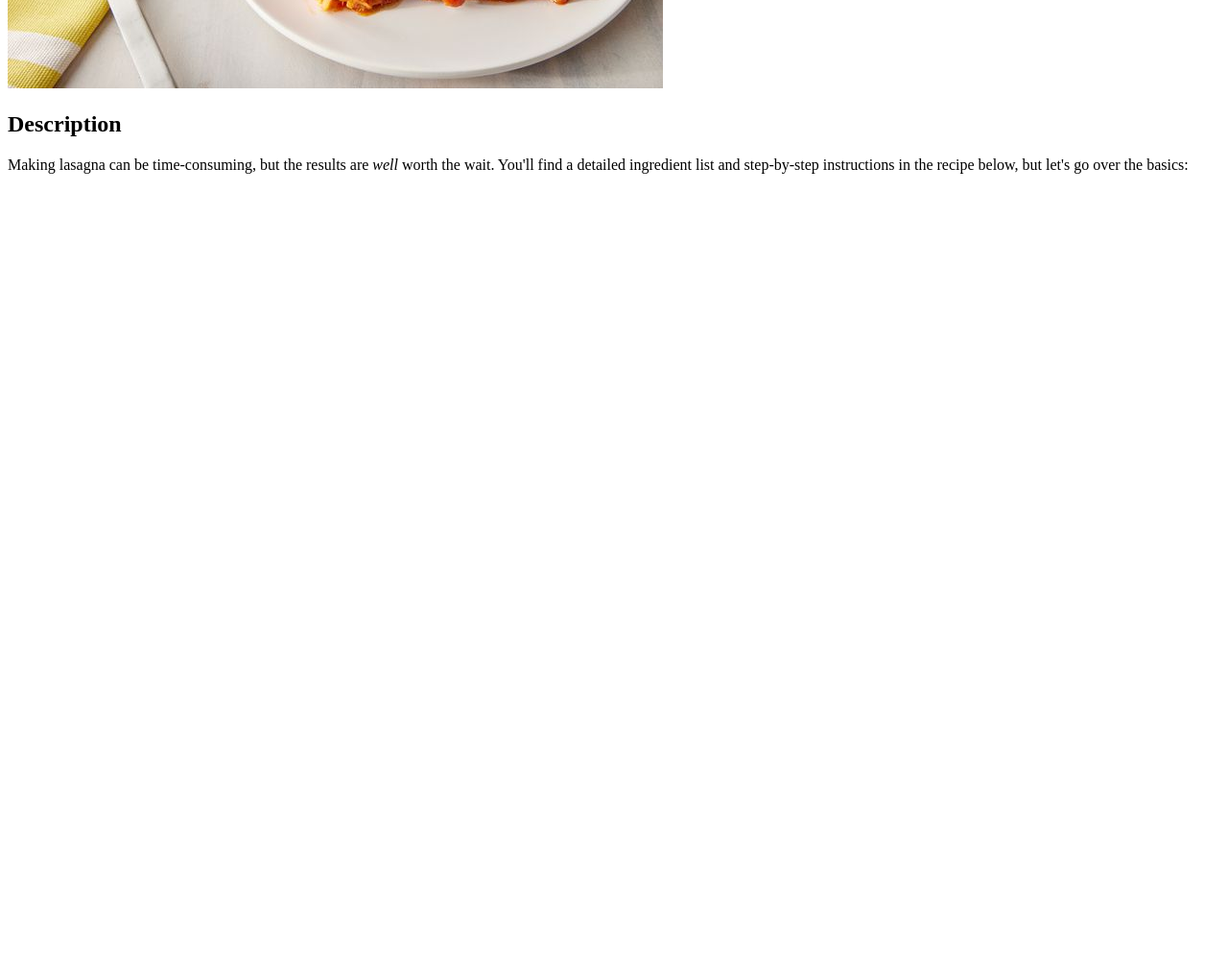
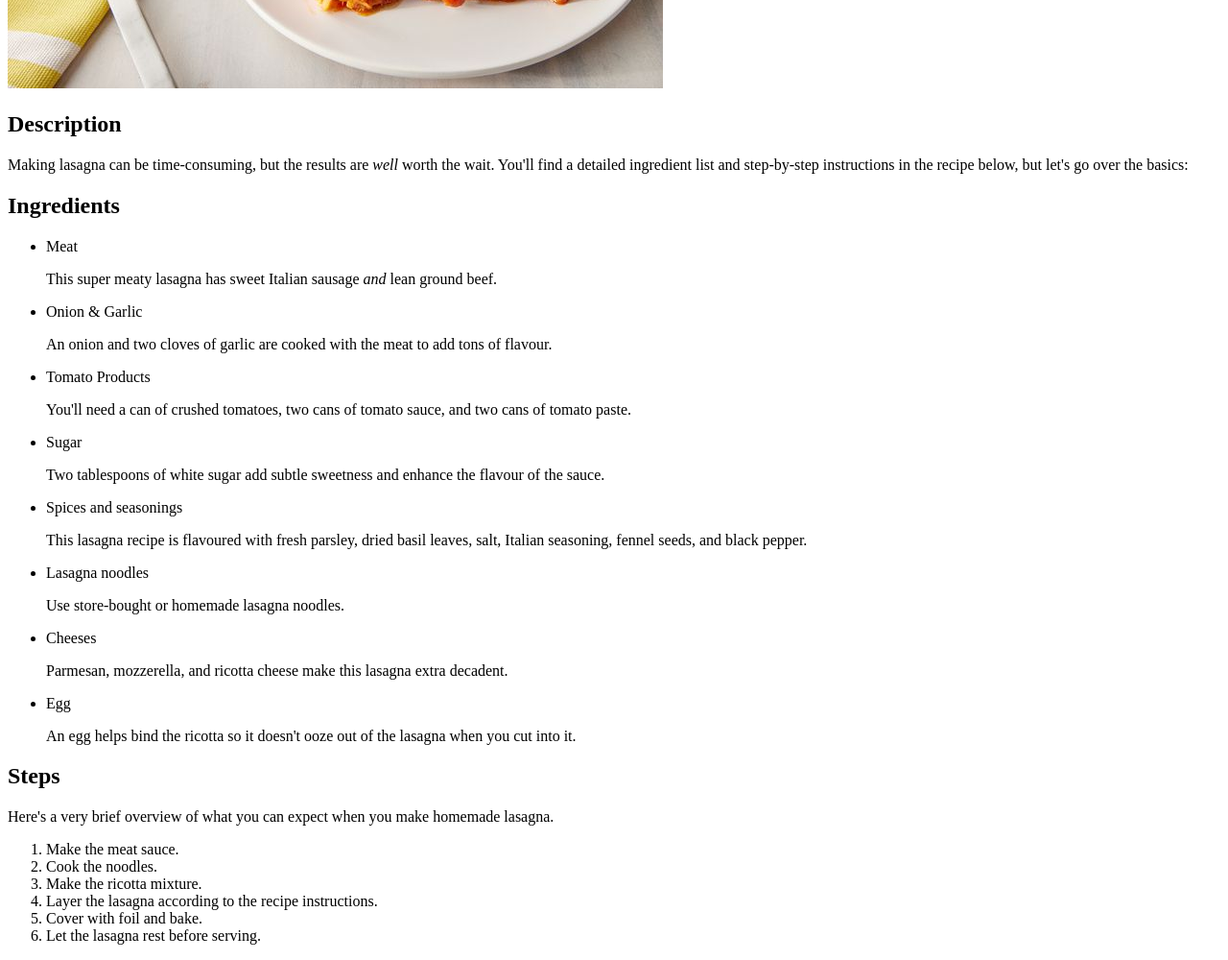
Before and after one commit to Jazzbeau/odin-recipes-2, a plain HTML site: page recipes/lasagna.html in a window 1280 px wide. Shown: the part 500-1500 px from the top of the page at 96% size. Before the commit the page ends 800 px from the top, so only its background shows below. Drawn offline with Linux system fonts and the light colour scheme.

Commit message:
feat: build lasagna recipe structure and populate

```diff
--- a/recipes/lasagna.html
+++ b/recipes/lasagna.html
@@ -11,5 +11,42 @@
     <img src="/images/lasagna.jpg" alt="An image of a freshly baked lasagna">
     <h2>Description</h2>
     <p>Making lasagna can be time-consuming, but the results are <em>well</em> worth the wait. You'll find a detailed ingredient list and step-by-step instructions in the recipe below, but let's go over the basics: </p>
+    <h2>Ingredients</h2>
+    <ul>
+        <li>Meat
+            <p>This super meaty lasagna has sweet Italian sausage <em>and</em> lean ground beef.</p>
+        </li>
+        <li>Onion & Garlic
+            <p>An onion and two cloves of garlic are cooked with the meat to add tons of flavour.</p>
+        </li>
+        <li>Tomato Products
+            <p>You'll need a can of crushed tomatoes, two cans of tomato sauce, and two cans of tomato paste.</p>
+        </li>
+        <li>Sugar
+            <p>Two tablespoons of white sugar add subtle sweetness and enhance the flavour of the sauce.</p>
+        </li>
+        <li>Spices and seasonings
+            <p>This lasagna recipe is flavoured with fresh parsley, dried basil leaves, salt, Italian seasoning, fennel seeds, and black pepper.</p>
+        </li>
+        <li>Lasagna noodles
+            <p>Use store-bought or homemade lasagna noodles.</p>
+        </li>
+        <li>Cheeses
+            <p>Parmesan, mozzerella, and ricotta cheese make this lasagna extra decadent.</p>
+        </li>
+        <li>Egg
+            <p>An egg helps bind the ricotta so it doesn't ooze out of the lasagna when you cut into it.</p>
+        </li>
+    </ul>
+    <h2>Steps</h2>
+    <p>Here's a very brief overview of what you can expect when you make homemade lasagna.</p>
+    <ol>
+        <li>Make the meat sauce.</li>
+        <li>Cook the noodles.</li>
+        <li>Make the ricotta mixture.</li>
+        <li>Layer the lasagna according to the recipe instructions.</li>
+        <li>Cover with foil and bake.</li>
+        <li>Let the lasagna rest before serving.</li>
+    </ol>
 </body>
 </html>
```
